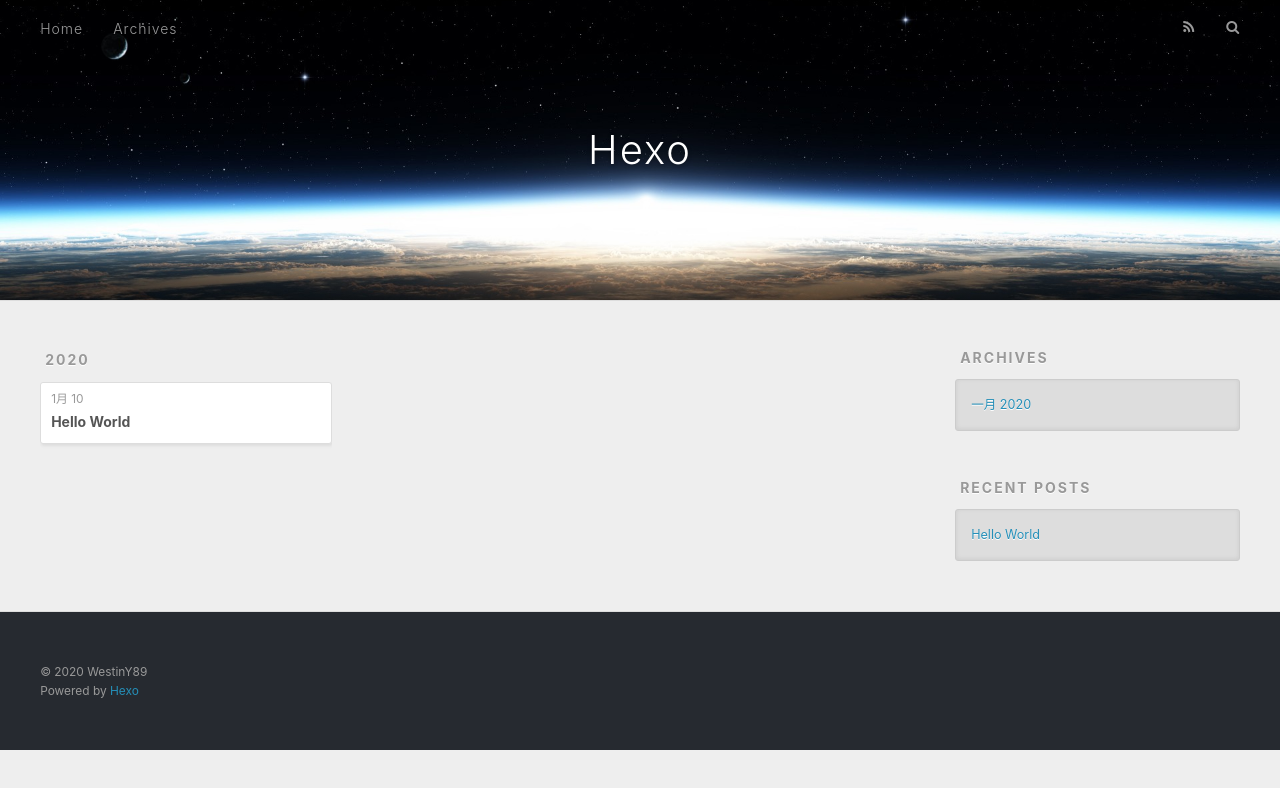
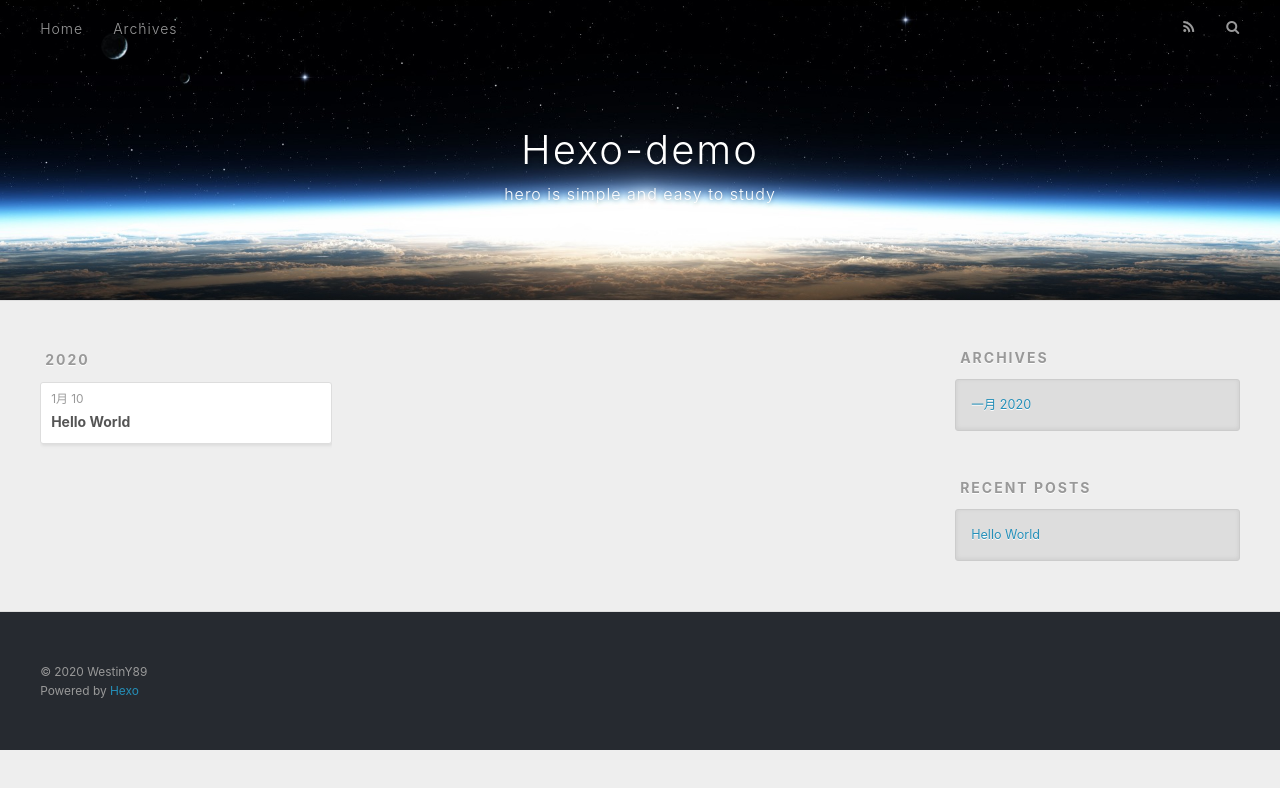
Before and after one commit to WestinY89/WestinY89.github.io, a plain HTML site: page archives/2020/01/index.html in a window 1280 px wide. Drawn offline with nearby package versions, Linux system fonts and the light colour scheme.

Commit message:
Site updated: 2020-01-11 02:19:54

```diff
--- a/archives/2020/01/index.html
+++ b/archives/2020/01/index.html
@@ -5,17 +5,20 @@
 
 
 
-  <title>Archives: 2020/1 | Hexo</title>
+  <title>Archives: 2020/1 | Hexo-demo</title>
   <meta name="viewport" content="width=device-width, initial-scale=1, maximum-scale=1">
-  <meta property="og:type" content="website">
-<meta property="og:title" content="Hexo">
+  <meta name="description" content="this is hexo-demo">
+<meta property="og:type" content="website">
+<meta property="og:title" content="Hexo-demo">
 <meta property="og:url" content="http://yoursite.com/archives/2020/01/index.html">
-<meta property="og:site_name" content="Hexo">
+<meta property="og:site_name" content="Hexo-demo">
+<meta property="og:description" content="this is hexo-demo">
 <meta property="og:locale" content="zh_CN">
 <meta property="article:author" content="WestinY89">
+<meta property="article:tag" content="Geek">
 <meta name="twitter:card" content="summary">
 
-    <link rel="alternate" href="/atom.xml" title="Hexo" type="application/atom+xml">
+    <link rel="alternate" href="/atom.xml" title="Hexo-demo" type="application/atom+xml">
 
 
     <link rel="icon" href="/favicon.png">
@@ -36,8 +39,12 @@
   <div id="header-outer" class="outer">
     <div id="header-title" class="inner">
       <h1 id="logo-wrap">
-        <a href="/" id="logo">Hexo</a>
+        <a href="/" id="logo">Hexo-demo</a>
       </h1>
+
+        <h2 id="subtitle-wrap">
+          <a href="/" id="subtitle">hero is simple and easy to study</a>
+        </h2>
 
     </div>
     <div id="header-inner" class="inner">
```
Also changed, not shown: 2020/01/10/hello-world/index.html (+10 -5 lines), archives/2020/index.html (+13 -6 lines), archives/index.html (+13 -6 lines), index.html (+13 -6 lines).
